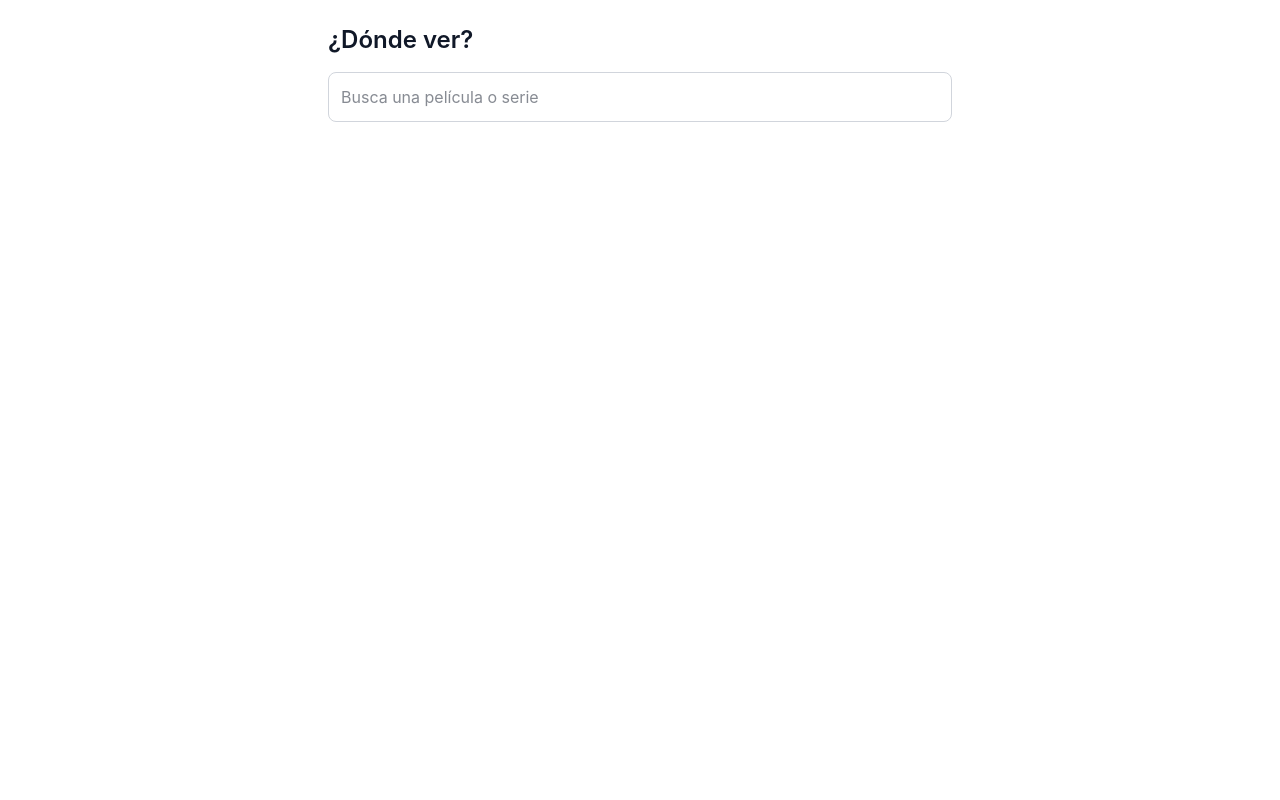
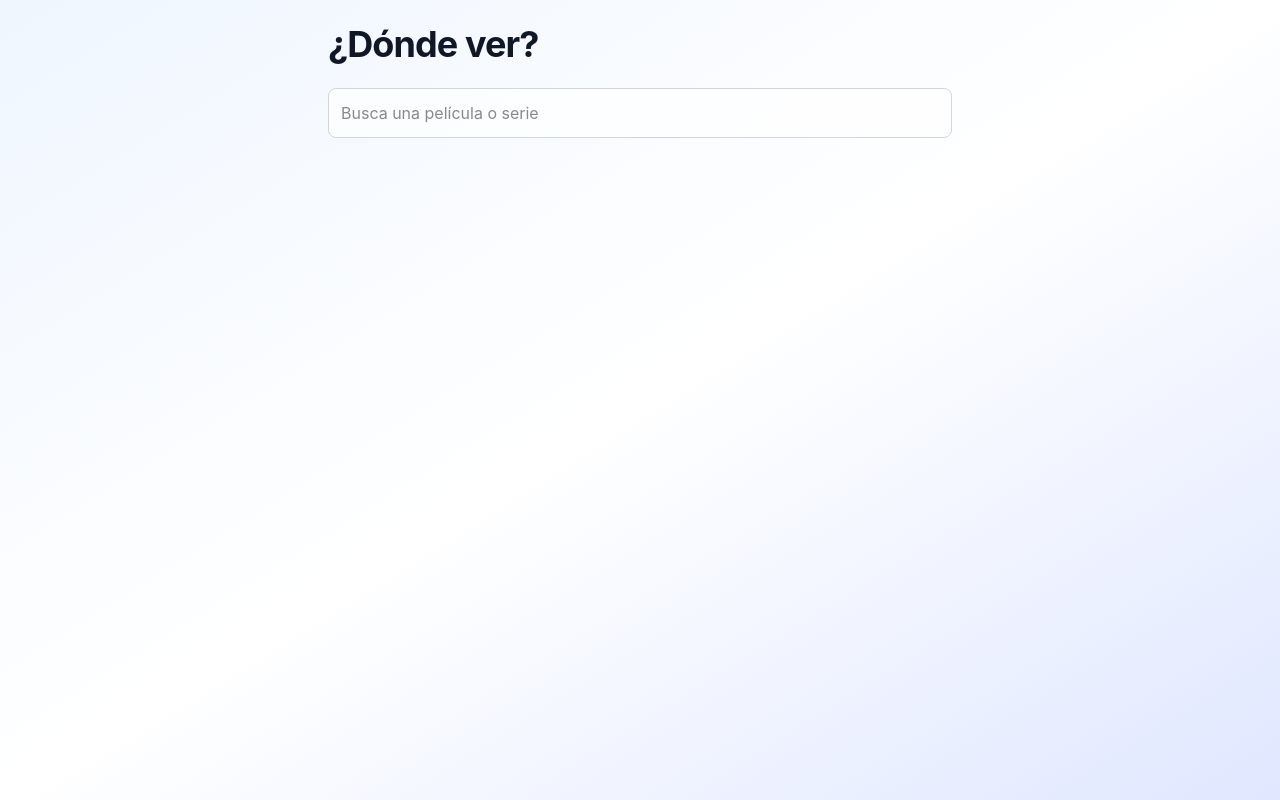
Before and after one commit to angelcarballeira/where-to-watch, a React (Vite) app: page / in a window 1280 px wide. Built offline with nearby package versions, Linux system fonts and the light colour scheme; no server answers.

Commit message:
Improve country select style and make title bigger

```diff
--- a/src/App.tsx
+++ b/src/App.tsx
@@ -55,10 +55,10 @@ function App() {
   }, [query]);
 
   return (
-    <div className="min-h-screen bg-white text-gray-900 dark:bg-gray-950 dark:text-gray-100">
+    <div className="min-h-screen bg-linear-to-br from-blue-50 via-white to-indigo-100 text-gray-900 dark:from-slate-950 dark:via-indigo-950 dark:to-blue-950 dark:text-gray-100">
       <main className="mx-auto max-w-2xl p-6">
-        <div className="mb-4 flex items-center justify-between gap-3">
-          <h1 className="text-2xl font-semibold">¿Dónde ver?</h1>
+        <div className="mb-6 flex flex-wrap items-center justify-between gap-3">
+          <h1 className="text-4xl font-bold tracking-tight">¿Dónde ver?</h1>
           {regions.length > 0 && (
             <CountrySelect
               regions={regions}
@@ -73,7 +73,7 @@ function App() {
           placeholder="Busca una película o serie"
           value={query}
           onChange={(e) => setQuery(e.target.value)}
-          className="w-full rounded-lg border border-gray-300 bg-transparent p-3 outline-none focus:border-blue-500 dark:border-gray-700"
+          className="w-full rounded-lg border border-gray-300 bg-white/70 dark:bg-white/5 p-3 outline-none focus:border-blue-500 dark:border-gray-700"
         />
 
         {loading && <p className="mt-4 text-sm text-gray-500">Cargando…</p>}
--- a/src/components/CountrySelect.tsx
+++ b/src/components/CountrySelect.tsx
@@ -22,10 +22,14 @@ export default function CountrySelect({ regions, value, onChange }: Props) {
       value={value}
       onChange={(e) => onChange(e.target.value)}
       aria-label="País"
-      className="rounded-lg border border-gray-300 bg-transparent p-2 text-sm dark:border-gray-700 dark:bg-gray-950"
+      className="rounded-lg border border-gray-300 bg-white p-2 text-sm font-medium text-gray-900 shadow-sm outline-none focus:border-blue-500 dark:border-slate-600 dark:bg-slate-800 dark:text-gray-100"
     >
       {options.map((o) => (
-        <option key={o.code} value={o.code}>
+        <option
+          key={o.code}
+          value={o.code}
+          className="bg-white text-gray-900 dark:bg-slate-800 dark:text-gray-100"
+        >
           {o.label}
         </option>
       ))}
```
